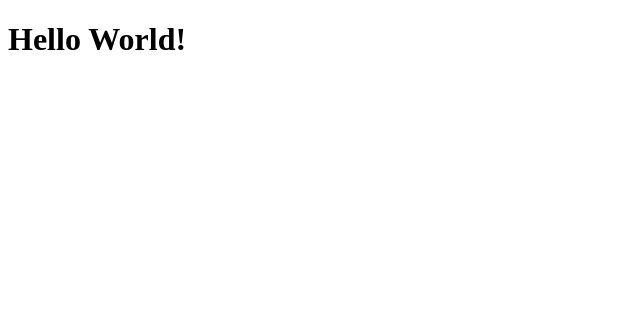
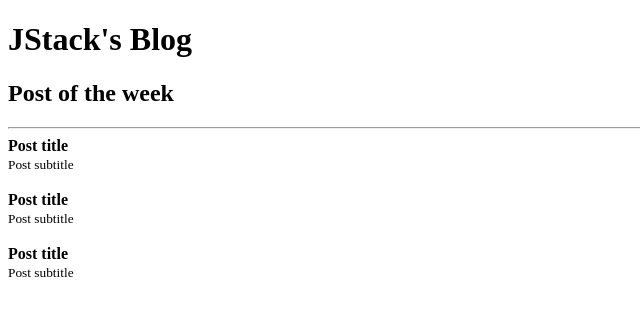
Before and after one commit to Vinnissaum/JStack, a React app in the folder react-fundamentals/: page / in a window 1280 px wide. Shown: the top 316 px of the page, without its empty margins (0-640 px from the left). Built offline with nearby package versions, Linux system fonts and the light colour scheme.

Commit message:
first component and props

```diff
--- /dev/null
+++ b/react-fundamentals/src/App.js
@@ -0,0 +1,42 @@
+import React from 'react';
+import Post from './Post';
+
+const title = 'Post title';
+const subtitle = 'Post subtitle';
+
+function App() {
+  return (
+    <>
+      <h1>JStack's Blog</h1>
+      <h2>Post of the week</h2>
+      <hr />
+
+      <Post
+        post={
+          {
+            title,
+            subtitle,
+          }
+        }
+      />
+      <Post
+        post={
+          {
+            title,
+            subtitle,
+          }
+        }
+      />
+      <Post
+        post={
+          {
+            title,
+            subtitle,
+          }
+        }
+      />
+    </>
+  );
+}
+
+export default App;
--- /dev/null
+++ b/react-fundamentals/src/Post.js
@@ -0,0 +1,13 @@
+import React from 'react';
+
+export default function Post( { post } ) {
+  return (
+    <>
+      <article>
+        <strong>{post.title}</strong><br />
+        <small>{post.subtitle}</small>
+      </article>
+      <br />
+    </>
+  );
+}
--- a/react-fundamentals/src/index.js
+++ b/react-fundamentals/src/index.js
@@ -1,9 +1,8 @@
 import React from 'react';
 import ReactDOM from 'react-dom';
+import App from './App';
 
 ReactDOM.render(
-  <h1 id='title'>
-    <span>Hello World!</span>
-  </h1>,
+  <App />,
   document.getElementById('root'),
 );
```
Also changed, not shown: 2 other files (tests, documents, lock files or other folders).
